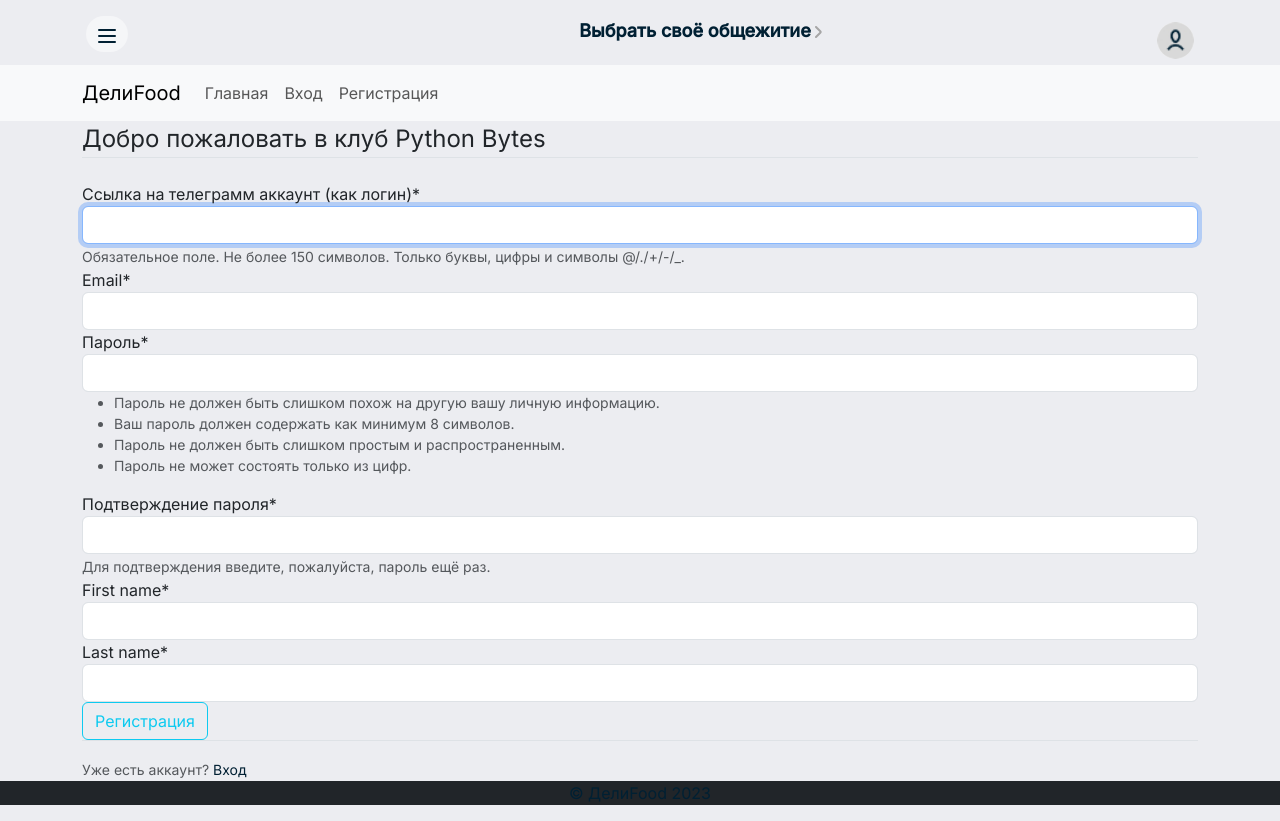
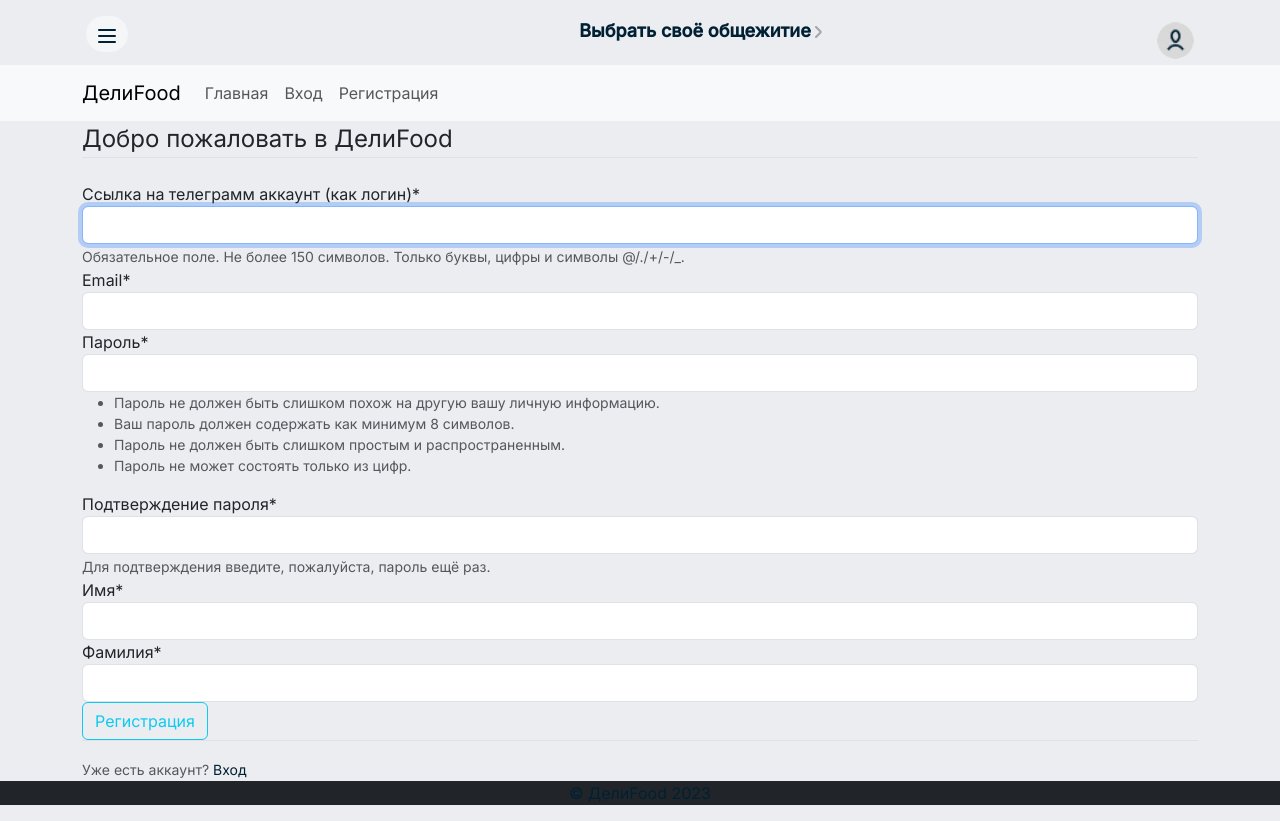
Before and after one commit to NORDVEST/delifood, a Django app: page /register/ in a window 1280 px wide. Run offline with Django 4.2, Linux system fonts and the light colour scheme; some libraries are stand-ins or nearby versions.

Commit message:
Обновил логику регистрации добавив имя и фамилию, убрал старую так как оказалсь не рабочей, связал это все с профилем, настроил отображение labels у полей в регистрации и профилях

```diff
--- a/users/forms.py
+++ b/users/forms.py
@@ -23,8 +23,12 @@ ADDRESSES = (
 
 class UserRegisterForm(UserCreationForm):
     email = forms.EmailField()
-    first_name = forms.CharField()
-    last_name = forms.CharField()
+    first_name = forms.CharField(
+        label="Имя"
+    )
+    last_name = forms.CharField(
+        label="Фамилия"
+    )
 
     class Meta:
         model = User
@@ -36,14 +40,20 @@ class UserRegisterForm(UserCreationForm):
 
 class UserUpdateForm(forms.ModelForm):
     email = forms.EmailField()
-    first_name = forms.CharField()
-    last_name = forms.CharField()
+    first_name = forms.CharField(
+        label="Имя",
+        widget=forms.TextInput(attrs={'placeholder': 'Имя'})
+    )
+    last_name = forms.CharField(
+        label="Фамилия",
+        widget=forms.TextInput(attrs={'placeholder': 'Фамилия'})
+    )
 
     class Meta:
         model = User
         fields = ['username', 'email', 'first_name', 'last_name']
         labels = {
-            'username': _('Ссылка на телеграмм аккаунт (как логин)')
+            'username': _('Ссылка на телеграмм аккаунт (как логин)'),
         }
 
 
--- a/users/templates/users/register.html
+++ b/users/templates/users/register.html
@@ -6,7 +6,7 @@
         <form method="POST">
             {% csrf_token %}
             <fieldset class="form-group">
-                <legend class="border-bottom mb-4">Добро пожаловать в клуб Python Bytes</legend>
+                <legend class="border-bottom mb-4">Добро пожаловать в ДелиFood</legend>
                 {{ form|crispy }}
             </fieldset>
             <div class="form-group">
--- a/users/views.py
+++ b/users/views.py
@@ -24,9 +24,7 @@ def register(request):
 def profile(request):
 	if request.method == 'POST':
 		u_form = UserUpdateForm(request.POST, instance=request.user)
-		p_form = ProfileUpdateForm(request.POST,
-									request.FILES,
-									instance=request.user.profile)
+		p_form = ProfileUpdateForm(request.POST, request.FILES, instance=request.user.profile)
 		if u_form.is_valid() and p_form.is_valid():
 			u_form.save()
 			p_form.save()
```
Also changed, not shown: users/models.py (+4 -4 lines), db.sqlite3.
